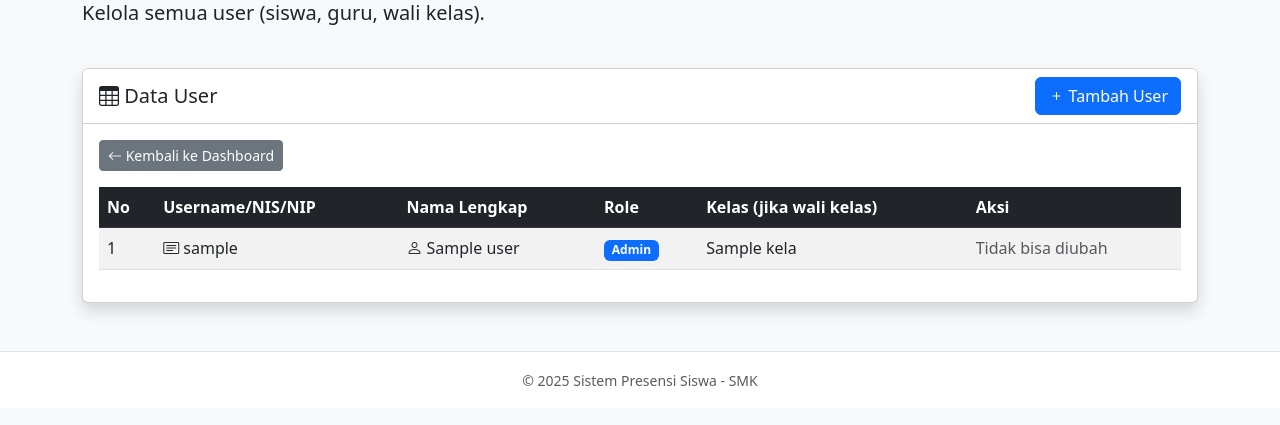
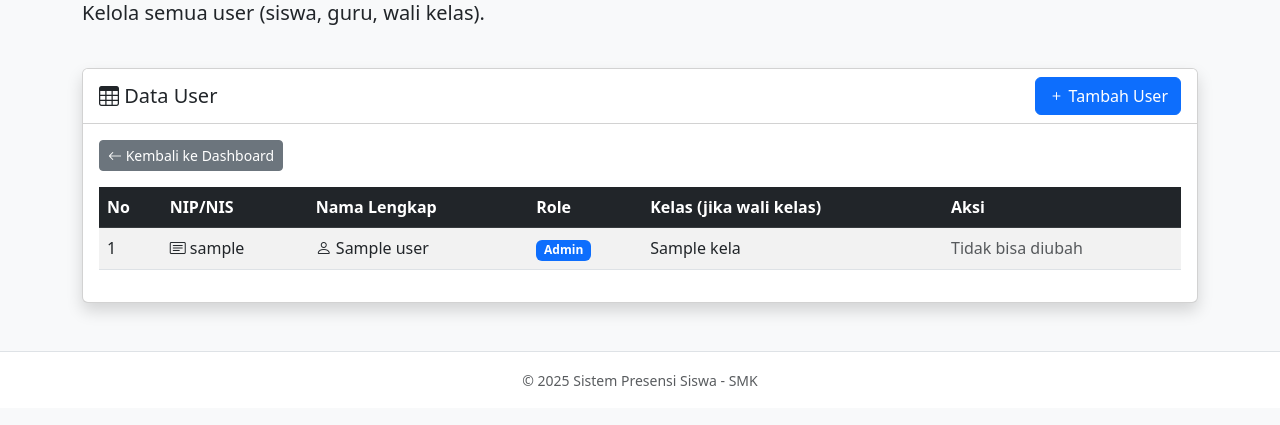
Before and after one commit to haritsrusli/siMantapADB, a CodeIgniter 4 app: the page made by app/Views/admin/manajemen_user.php in a window 1280 px wide. Shown: the part 168-593 px from the top of the page. Run offline with PHP 8.4 and a stand-in for CodeIgniter, Linux system fonts and the light colour scheme; the template is opened without the code that fills it: most values are stand-ins (such as "Sample title", 1, 10 or a date in 2020); some libraries are stand-ins or nearby versions.

Commit message:
Memperbaiki error undefined array key username di manajemen_user.php

```diff
--- a/app/Views/admin/manajemen_user.php
+++ b/app/Views/admin/manajemen_user.php
@@ -49,7 +49,7 @@
                             <thead class="table-dark">
                                 <tr>
                                     <th>No</th>
-                                    <th>Username/NIS/NIP</th>
+                                    <th>NIP/NIS</th>
                                     <th>Nama Lengkap</th>
                                     <th>Role</th>
                                     <th>Kelas (jika wali kelas)</th>
@@ -63,7 +63,16 @@
                                     <tr>
                                         <td><?= $no++ ?></td>
                                         <td>
-                                            <i class="bi bi-card-text"></i> <?= $row['username'] ?>
+                                            <i class="bi bi-card-text"></i>
+                                            <?php
+                                            if($row['role'] == 'siswa') {
+                                                echo 'NIS: ' . $row['username'];
+                                            } elseif($row['role'] == 'guru' || $row['role'] == 'wali_kelas') {
+                                                echo 'NIP: ' . $row['username'];
+                                            } else {
+                                                echo $row['username'];
+                                            }
+                                            ?>
                                         </td>
                                         <td>
                                             <i class="bi bi-person"></i> <?= $row['nama_lengkap'] ?>
```
